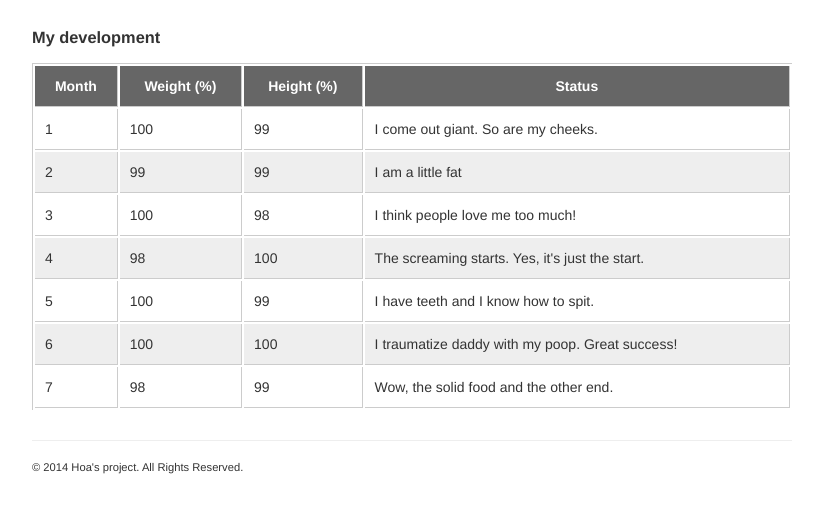
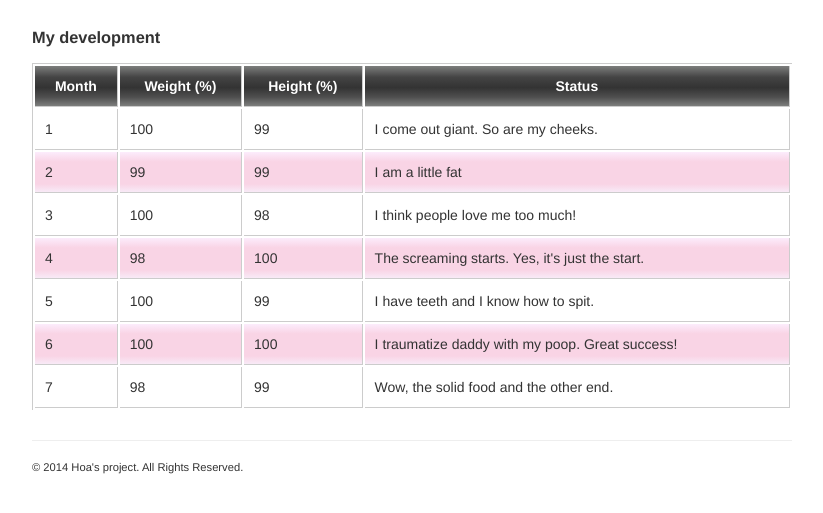
Before and after one commit to hoanewton/my-project, a plain HTML site: page development.html in a window 1280 px wide. Shown: the part 91-604 px from the top of the page, without its empty margins (228-1051 px from the left). Drawn offline with nearby package versions, Linux system fonts and the light colour scheme; a web font is replaced by a local one.

Commit message:
add gradient

```diff
--- a/css/style.css
+++ b/css/style.css
@@ -17,6 +17,10 @@ background-repeat: no-repeat;
   font-family: 'Rouge Script', cursive;
   font-size: 300%;
   text-align: center;
+}
+
+p .welcome {
+  font-family: 'Rouge Script', cursive;
 }
 body {
   margin: 0;
@@ -67,7 +71,15 @@ table {
 }
 
 tr:nth-child(odd) {
-  background: #eee;
+background: rgb(252,236,252); /* Old browsers */
+background: -moz-linear-gradient(top,  rgba(252,236,252,1) 0%, rgba(249,212,229,1) 24%, rgba(249,212,229,1) 52%, rgba(249,212,229,1) 78%, rgba(248,237,249,1) 100%, rgba(255,124,216,1) 100%); /* FF3.6+ */
+background: -webkit-gradient(linear, left top, left bottom, color-stop(0%,rgba(252,236,252,1)), color-stop(24%,rgba(249,212,229,1)), color-stop(52%,rgba(249,212,229,1)), color-stop(78%,rgba(249,212,229,1)), color-stop(100%,rgba(248,237,249,1)), color-stop(100%,rgba(255,124,216,1))); /* Chrome,Safari4+ */
+background: -webkit-linear-gradient(top,  rgba(252,236,252,1) 0%,rgba(249,212,229,1) 24%,rgba(249,212,229,1) 52%,rgba(249,212,229,1) 78%,rgba(248,237,249,1) 100%,rgba(255,124,216,1) 100%); /* Chrome10+,Safari5.1+ */
+background: -o-linear-gradient(top,  rgba(252,236,252,1) 0%,rgba(249,212,229,1) 24%,rgba(249,212,229,1) 52%,rgba(249,212,229,1) 78%,rgba(248,237,249,1) 100%,rgba(255,124,216,1) 100%); /* Opera 11.10+ */
+background: -ms-linear-gradient(top,  rgba(252,236,252,1) 0%,rgba(249,212,229,1) 24%,rgba(249,212,229,1) 52%,rgba(249,212,229,1) 78%,rgba(248,237,249,1) 100%,rgba(255,124,216,1) 100%); /* IE10+ */
+background: linear-gradient(to bottom,  rgba(252,236,252,1) 0%,rgba(249,212,229,1) 24%,rgba(249,212,229,1) 52%,rgba(249,212,229,1) 78%,rgba(248,237,249,1) 100%,rgba(255,124,216,1) 100%); /* W3C */
+filter: progid:DXImageTransform.Microsoft.gradient( startColorstr='#fcecfc', endColorstr='#ff7cd8',GradientType=0 ); /* IE6-9 */
+
 }
 
 th, td {
@@ -77,7 +89,15 @@ th, td {
 }
 
 th {
-  background: #666;
+background: rgb(125,126,125); /* Old browsers */
+background: -moz-linear-gradient(top,  rgba(125,126,125,1) 0%, rgba(68,68,68,1) 28%, rgba(51,51,51,1) 54%, rgba(51,51,51,1) 54%, rgba(79,79,79,1) 78%, rgba(125,126,125,1) 100%); /* FF3.6+ */
+background: -webkit-gradient(linear, left top, left bottom, color-stop(0%,rgba(125,126,125,1)), color-stop(28%,rgba(68,68,68,1)), color-stop(54%,rgba(51,51,51,1)), color-stop(54%,rgba(51,51,51,1)), color-stop(78%,rgba(79,79,79,1)), color-stop(100%,rgba(125,126,125,1))); /* Chrome,Safari4+ */
+background: -webkit-linear-gradient(top,  rgba(125,126,125,1) 0%,rgba(68,68,68,1) 28%,rgba(51,51,51,1) 54%,rgba(51,51,51,1) 54%,rgba(79,79,79,1) 78%,rgba(125,126,125,1) 100%); /* Chrome10+,Safari5.1+ */
+background: -o-linear-gradient(top,  rgba(125,126,125,1) 0%,rgba(68,68,68,1) 28%,rgba(51,51,51,1) 54%,rgba(51,51,51,1) 54%,rgba(79,79,79,1) 78%,rgba(125,126,125,1) 100%); /* Opera 11.10+ */
+background: -ms-linear-gradient(top,  rgba(125,126,125,1) 0%,rgba(68,68,68,1) 28%,rgba(51,51,51,1) 54%,rgba(51,51,51,1) 54%,rgba(79,79,79,1) 78%,rgba(125,126,125,1) 100%); /* IE10+ */
+background: linear-gradient(to bottom,  rgba(125,126,125,1) 0%,rgba(68,68,68,1) 28%,rgba(51,51,51,1) 54%,rgba(51,51,51,1) 54%,rgba(79,79,79,1) 78%,rgba(125,126,125,1) 100%); /* W3C */
+filter: progid:DXImageTransform.Microsoft.gradient( startColorstr='#7d7e7d', endColorstr='#7d7e7d',GradientType=0 ); /* IE6-9 */
+
   color: white;
 }
 
```
Also changed, not shown: home.html (+1 -1 lines).
